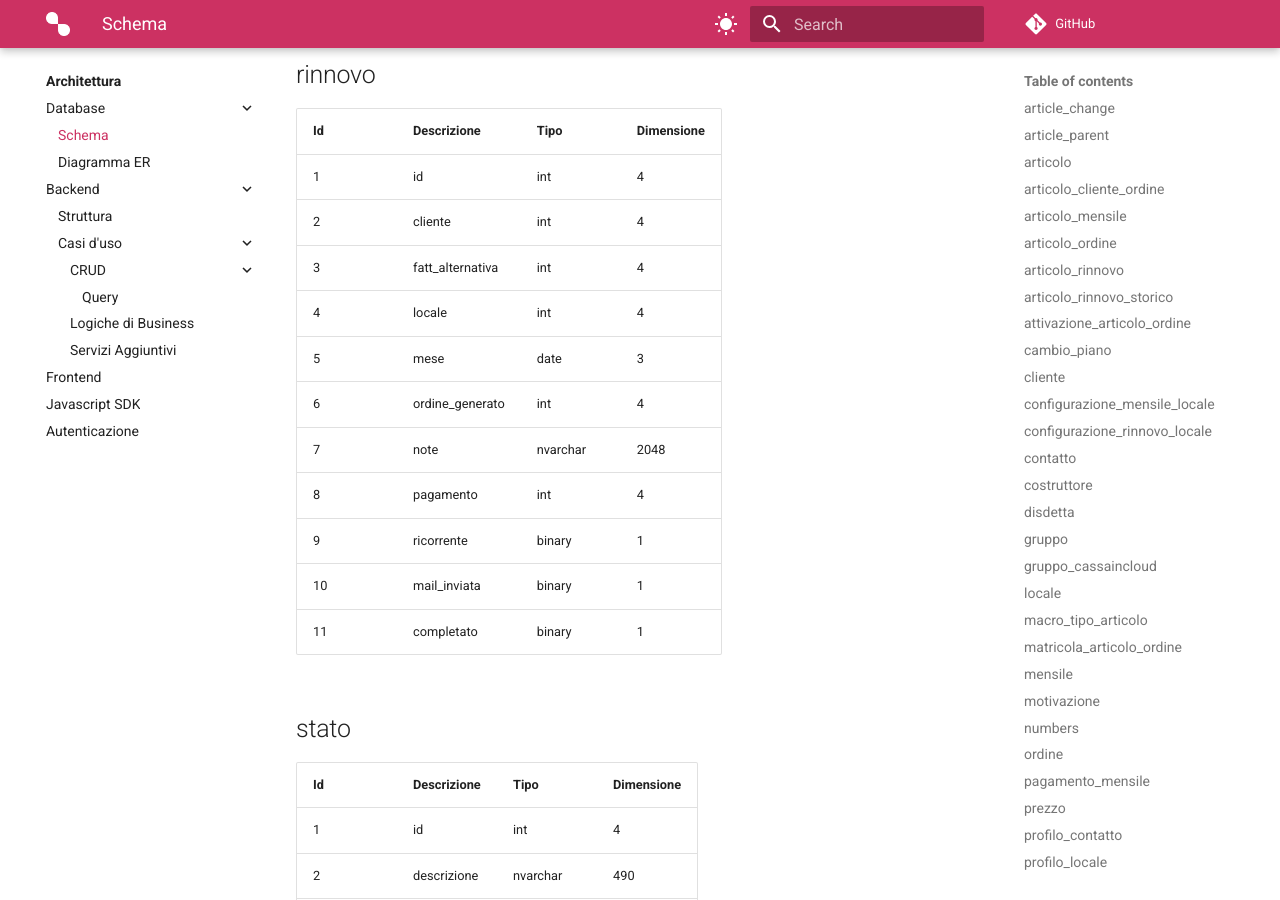
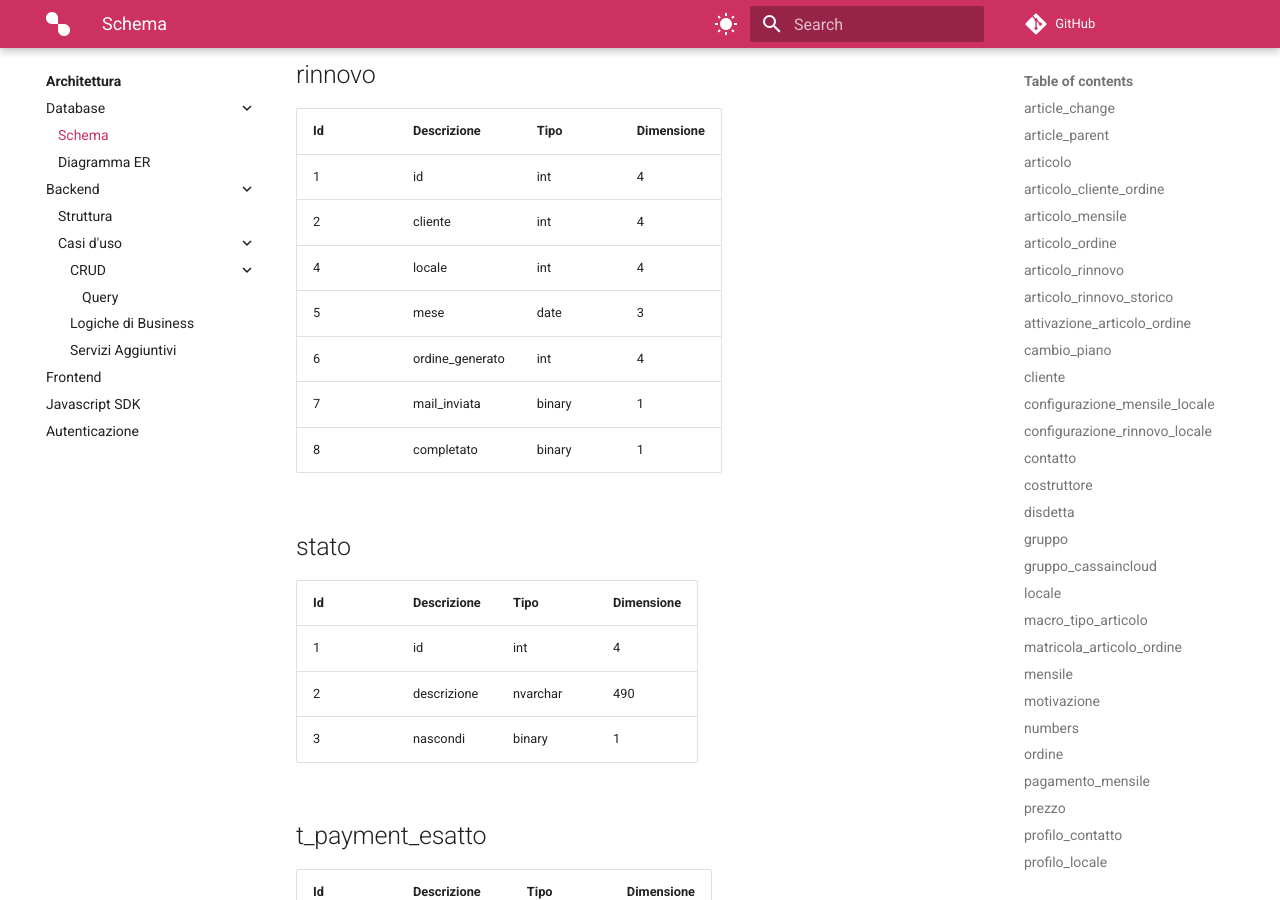
Before and after one commit to AndreFra96/torder-docs, an MkDocs documentation site: the page built from docs/architettura/database/schema.md, in a window 1280 px wide and 900 px high, scrolled down 15720 px. Built offline with MkDocs 1.6.1 and Material for MkDocs 9.7.7, drawn with Linux system fonts in a browser that asks for light colours; comment, search, counter and statistics services are not loaded.

Commit message:
Update schema.md
rinnovo update

```diff
--- a/docs/architettura/database/schema.md
+++ b/docs/architettura/database/schema.md
@@ -293,7 +293,7 @@
 | 6   | locale            | int      | 4          |
 | 7   | creation_date     | date     | 3          |
 | 8   | tipo_fatturazione | int      | 4          |
-| 11  | group_billing     | binary   | 1          |
+| 9  | group_billing     | binary   | 1          |
 
 ## motivazione
 
@@ -399,15 +399,11 @@
 | --- | ---------------- | -------- | ---------- |
 | 1   | id               | int      | 4          |
 | 2   | cliente          | int      | 4          |
-| 3   | fatt_alternativa | int      | 4          |
 | 4   | locale           | int      | 4          |
 | 5   | mese             | date     | 3          |
 | 6   | ordine_generato  | int      | 4          |
-| 7   | note             | nvarchar | 2048       |
-| 8   | pagamento        | int      | 4          |
-| 9   | ricorrente       | binary   | 1          |
-| 10  | mail_inviata     | binary   | 1          |
-| 11  | completato       | binary   | 1          |
+| 7  | mail_inviata     | binary   | 1          |
+| 8  | completato       | binary   | 1          |
 
 ## stato
 
```
